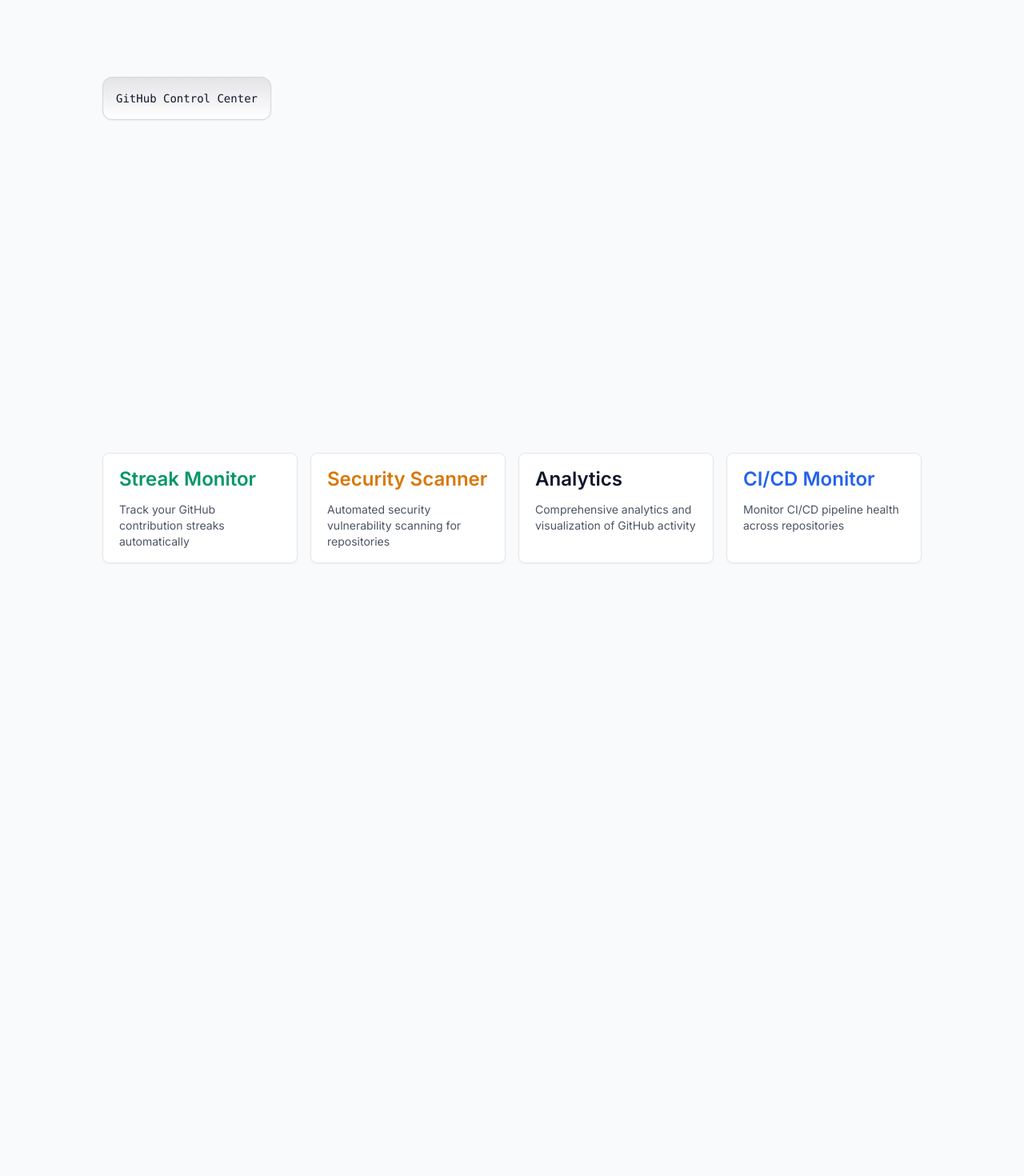
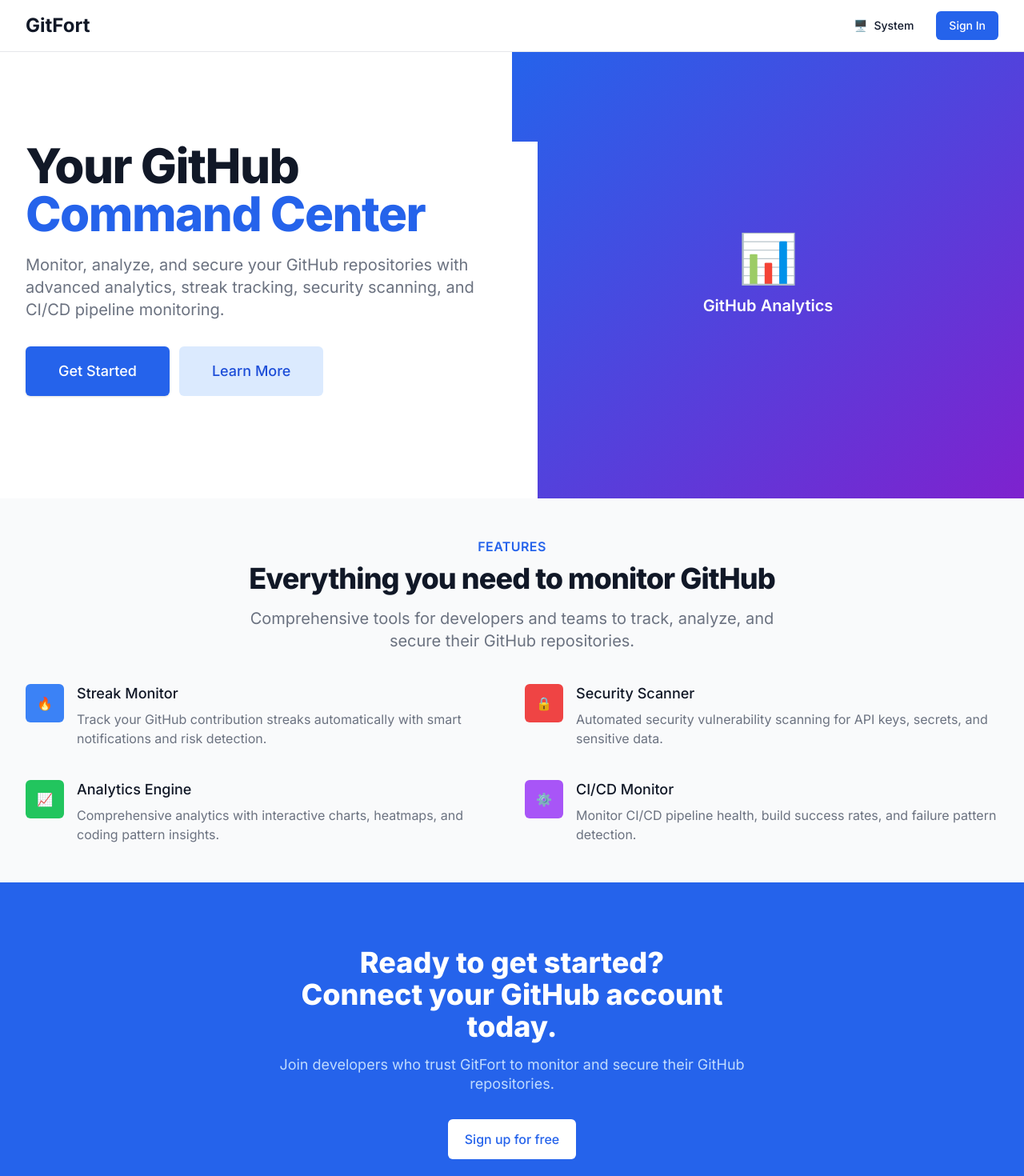
Before and after one commit to jinu721/gitfort, a Next.js app: page / in a window 1280 px wide. Shown: the top 1470 px of the page at 80% size. Before the commit the page ends 800 px from the top, so only its background shows below. Built offline with nearby package versions, Linux system fonts and the light colour scheme; no server answers.

Commit message:
feat(ui): redesign landing page with GitHub-themed professional layout and navigation

```diff
--- a/src/app/page.tsx
+++ b/src/app/page.tsx
@@ -1,55 +1,200 @@
+'use client'
+
+import Link from 'next/link'
+import { useSession } from 'next-auth/react'
+import { ThemeToggle } from '@/components/ui/theme-provider'
+
 export default function Home() {
+  const { data: session } = useSession()
+
   return (
-    <main className="flex min-h-screen flex-col items-center justify-between p-24 bg-gray-50 dark:bg-github-bg">
-      <div className="z-10 w-full max-w-5xl items-center justify-between font-mono text-sm lg:flex">
-        <p className="fixed left-0 top-0 flex w-full justify-center border-b border-gray-300 dark:border-github-border bg-gradient-to-b from-zinc-200 dark:from-github-surface pb-6 pt-8 backdrop-blur-2xl lg:static lg:w-auto lg:rounded-xl lg:border dashboard-card lg:p-4">
-          GitHub Control Center
+    <div className="min-h-screen bg-white dark:bg-gray-900">
+      {/* Navigation */}
+      <nav className="border-b border-gray-200 dark:border-gray-800">
+        <div className="max-w-7xl mx-auto px-4 sm:px-6 lg:px-8">
+          <div className="flex justify-between items-center h-16">
+            <div className="flex items-center">
+              <div className="flex-shrink-0">
+                <h1 className="text-2xl font-bold text-gray-900 dark:text-white">
+                  GitFort
+                </h1>
+              </div>
+            </div>
+            <div className="flex items-center space-x-4">
+              <ThemeToggle />
+              {session ? (
+                <Link
+                  href="/dashboard"
+                  className="bg-blue-600 hover:bg-blue-700 text-white px-4 py-2 rounded-md text-sm font-medium transition-colors"
+                >
+                  Go to Dashboard
+                </Link>
+              ) : (
+                <Link
+                  href="/auth/signin"
+                  className="bg-blue-600 hover:bg-blue-700 text-white px-4 py-2 rounded-md text-sm font-medium transition-colors"
+                >
+                  Sign In
+                </Link>
+              )}
+            </div>
+          </div>
+        </div>
+      </nav>
+
+      {/* Hero Section */}
+      <div className="relative overflow-hidden">
+        <div className="max-w-7xl mx-auto">
+          <div className="relative z-10 pb-8 bg-white dark:bg-gray-900 sm:pb-16 md:pb-20 lg:max-w-2xl lg:w-full lg:pb-28 xl:pb-32">
+            <main className="mt-10 mx-auto max-w-7xl px-4 sm:mt-12 sm:px-6 md:mt-16 lg:mt-20 lg:px-8 xl:mt-28">
+              <div className="sm:text-center lg:text-left">
+                <h1 className="text-4xl tracking-tight font-extrabold text-gray-900 dark:text-white sm:text-5xl md:text-6xl">
+                  <span className="block xl:inline">Your GitHub</span>{' '}
+                  <span className="block text-blue-600 xl:inline">Command Center</span>
+                </h1>
+                <p className="mt-3 text-base text-gray-500 dark:text-gray-400 sm:mt-5 sm:text-lg sm:max-w-xl sm:mx-auto md:mt-5 md:text-xl lg:mx-0">
+                  Monitor, analyze, and secure your GitHub repositories with advanced analytics,
+                  streak tracking, security scanning, and CI/CD pipeline monitoring.
+                </p>
+                <div className="mt-5 sm:mt-8 sm:flex sm:justify-center lg:justify-start">
+                  <div className="rounded-md shadow">
+                    {session ? (
+                      <Link
+                        href="/dashboard"
+                        className="w-full flex items-center justify-center px-8 py-3 border border-transparent text-base font-medium rounded-md text-white bg-blue-600 hover:bg-blue-700 md:py-4 md:text-lg md:px-10 transition-colors"
+                      >
+                        Open Dashboard
+                      </Link>
+                    ) : (
+                      <Link
+                        href="/auth/signin"
+                        className="w-full flex items-center justify-center px-8 py-3 border border-transparent text-base font-medium rounded-md text-white bg-blue-600 hover:bg-blue-700 md:py-4 md:text-lg md:px-10 transition-colors"
+                      >
+                        Get Started
+                      </Link>
+                    )}
+                  </div>
+                  <div className="mt-3 sm:mt-0 sm:ml-3">
+                    <a
+                      href="#features"
+                      className="w-full flex items-center justify-center px-8 py-3 border border-transparent text-base font-medium rounded-md text-blue-700 bg-blue-100 hover:bg-blue-200 dark:bg-blue-900 dark:text-blue-300 dark:hover:bg-blue-800 md:py-4 md:text-lg md:px-10 transition-colors"
+                    >
+                      Learn More
+                    </a>
+                  </div>
+                </div>
+              </div>
+            </main>
+          </div>
+        </div>
+        <div className="lg:absolute lg:inset-y-0 lg:right-0 lg:w-1/2">
+          <div className="h-56 w-full bg-gradient-to-br from-blue-600 to-purple-700 sm:h-72 md:h-96 lg:w-full lg:h-full flex items-center justify-center">
+            <div className="text-white text-center">
+              <div className="text-6xl mb-4">📊</div>
+              <div className="text-xl font-semibold">GitHub Analytics</div>
+            </div>
+          </div>
+        </div>
+      </div>
+
+      {/* Features Section */}
+      <div id="features" className="py-12 bg-gray-50 dark:bg-gray-800">
+        <div className="max-w-7xl mx-auto px-4 sm:px-6 lg:px-8">
+          <div className="lg:text-center">
+            <h2 className="text-base text-blue-600 font-semibold tracking-wide uppercase">Features</h2>
+            <p className="mt-2 text-3xl leading-8 font-extrabold tracking-tight text-gray-900 dark:text-white sm:text-4xl">
+              Everything you need to monitor GitHub
+            </p>
+            <p className="mt-4 max-w-2xl text-xl text-gray-500 dark:text-gray-400 lg:mx-auto">
+              Comprehensive tools for developers and teams to track, analyze, and secure their GitHub repositories.
             </p>
           </div>
 
-      <div className="relative flex place-items-center before:absolute before:h-[300px] before:w-full sm:before:w-[480px] before:-translate-x-1/2 before:rounded-full before:bg-gradient-radial before:from-white before:to-transparent before:blur-2xl before:content-[''] after:absolute after:-z-20 after:h-[180px] after:w-full sm:after:w-[240px] after:translate-x-1/3 after:bg-gradient-conic after:from-sky-200 after:via-blue-200 after:blur-2xl after:content-[''] before:dark:bg-gradient-to-br before:dark:from-transparent before:dark:to-blue-700 before:dark:opacity-10 after:dark:from-sky-900 after:dark:via-[#0141ff] after:dark:opacity-40 before:lg:h-[360px] z-[-1]">
-        <h1 className="text-4xl font-bold text-gray-900 dark:text-github-text">
-          Personal GitHub Control Center
-        </h1>
+          <div className="mt-10">
+            <div className="space-y-10 md:space-y-0 md:grid md:grid-cols-2 md:gap-x-8 md:gap-y-10">
+              <div className="relative">
+                <div className="absolute flex items-center justify-center h-12 w-12 rounded-md bg-blue-500 text-white">
+                  🔥
                 </div>
-
-      <div className="mb-32 grid text-center lg:mb-0 lg:w-full lg:max-w-5xl lg:grid-cols-4 lg:text-left gap-4">
-        <div className="dashboard-card group px-5 py-4 transition-colors hover:border-dashboard-primary hover:bg-gray-50 dark:hover:bg-github-surface">
-          <h2 className="mb-3 text-2xl font-semibold text-dashboard-success">
-            Streak Monitor
-          </h2>
-          <p className="m-0 max-w-[30ch] text-sm text-gray-600 dark:text-github-muted">
-            Track your GitHub contribution streaks automatically
+                <p className="ml-16 text-lg leading-6 font-medium text-gray-900 dark:text-white">Streak Monitor</p>
+                <p className="mt-2 ml-16 text-base text-gray-500 dark:text-gray-400">
+                  Track your GitHub contribution streaks automatically with smart notifications and risk detection.
                 </p>
               </div>
 
-        <div className="dashboard-card group px-5 py-4 transition-colors hover:border-dashboard-warning hover:bg-gray-50 dark:hover:bg-github-surface">
-          <h2 className="mb-3 text-2xl font-semibold text-dashboard-warning">
-            Security Scanner
-          </h2>
-          <p className="m-0 max-w-[30ch] text-sm text-gray-600 dark:text-github-muted">
-            Automated security vulnerability scanning for repositories
+              <div className="relative">
+                <div className="absolute flex items-center justify-center h-12 w-12 rounded-md bg-red-500 text-white">
+                  🔒
+                </div>
+                <p className="ml-16 text-lg leading-6 font-medium text-gray-900 dark:text-white">Security Scanner</p>
+                <p className="mt-2 ml-16 text-base text-gray-500 dark:text-gray-400">
+                  Automated security vulnerability scanning for API keys, secrets, and sensitive data.
                 </p>
               </div>
 
-        <div className="dashboard-card group px-5 py-4 transition-colors hover:border-dashboard-info hover:bg-gray-50 dark:hover:bg-github-surface">
-          <h2 className="mb-3 text-2xl font-semibold text-dashboard-info">
-            Analytics
-          </h2>
-          <p className="m-0 max-w-[30ch] text-sm text-gray-600 dark:text-github-muted">
-            Comprehensive analytics and visualization of GitHub activity
+              <div className="relative">
+                <div className="absolute flex items-center justify-center h-12 w-12 rounded-md bg-green-500 text-white">
+                  📈
+                </div>
+                <p className="ml-16 text-lg leading-6 font-medium text-gray-900 dark:text-white">Analytics Engine</p>
+                <p className="mt-2 ml-16 text-base text-gray-500 dark:text-gray-400">
+                  Comprehensive analytics with interactive charts, heatmaps, and coding pattern insights.
                 </p>
               </div>
 
-        <div className="dashboard-card group px-5 py-4 transition-colors hover:border-dashboard-primary hover:bg-gray-50 dark:hover:bg-github-surface">
-          <h2 className="mb-3 text-2xl font-semibold text-dashboard-primary">
-            CI/CD Monitor
-          </h2>
-          <p className="m-0 max-w-[30ch] text-sm text-gray-600 dark:text-github-muted">
-            Monitor CI/CD pipeline health across repositories
+              <div className="relative">
+                <div className="absolute flex items-center justify-center h-12 w-12 rounded-md bg-purple-500 text-white">
+                  ⚙️
+                </div>
+                <p className="ml-16 text-lg leading-6 font-medium text-gray-900 dark:text-white">CI/CD Monitor</p>
+                <p className="mt-2 ml-16 text-base text-gray-500 dark:text-gray-400">
+                  Monitor CI/CD pipeline health, build success rates, and failure pattern detection.
                 </p>
               </div>
             </div>
-    </main>
-  );
+          </div>
+        </div>
+      </div>
+
+      {/* CTA Section */}
+      <div className="bg-blue-600">
+        <div className="max-w-2xl mx-auto text-center py-16 px-4 sm:py-20 sm:px-6 lg:px-8">
+          <h2 className="text-3xl font-extrabold text-white sm:text-4xl">
+            <span className="block">Ready to get started?</span>
+            <span className="block">Connect your GitHub account today.</span>
+          </h2>
+          <p className="mt-4 text-lg leading-6 text-blue-200">
+            Join developers who trust GitFort to monitor and secure their GitHub repositories.
+          </p>
+          {!session && (
+            <Link
+              href="/auth/signin"
+              className="mt-8 w-full inline-flex items-center justify-center px-5 py-3 border border-transparent text-base font-medium rounded-md text-blue-600 bg-white hover:bg-blue-50 sm:w-auto transition-colors"
+            >
+              Sign up for free
+            </Link>
+          )}
+        </div>
+      </div>
+
+      {/* Footer */}
+      <footer className="bg-white dark:bg-gray-900">
+        <div className="max-w-7xl mx-auto py-12 px-4 sm:px-6 md:flex md:items-center md:justify-between lg:px-8">
+          <div className="flex justify-center space-x-6 md:order-2">
+            <a href="#" className="text-gray-400 hover:text-gray-500">
+              <span className="sr-only">GitHub</span>
+              <svg className="h-6 w-6" fill="currentColor" viewBox="0 0 24 24">
+                <path fillRule="evenodd" d="M12 2C6.477 2 2 6.484 2 12.017c0 4.425 2.865 8.18 6.839 9.504.5.092.682-.217.682-.483 0-.237-.008-.868-.013-1.703-2.782.605-3.369-1.343-3.369-1.343-.454-1.158-1.11-1.466-1.11-1.466-.908-.62.069-.608.069-.608 1.003.07 1.531 1.032 1.531 1.032.892 1.53 2.341 1.088 2.91.832.092-.647.35-1.088.636-1.338-2.22-.253-4.555-1.113-4.555-4.951 0-1.093.39-1.988 1.029-2.688-.103-.253-.446-1.272.098-2.65 0 0 .84-.27 2.75 1.026A9.564 9.564 0 0112 6.844c.85.004 1.705.115 2.504.337 1.909-1.296 2.747-1.027 2.747-1.027.546 1.379.202 2.398.1 2.651.64.7 1.028 1.595 1.028 2.688 0 3.848-2.339 4.695-4.566 4.943.359.309.678.92.678 1.855 0 1.338-.012 2.419-.012 2.747 0 .268.18.58.688.482A10.019 10.019 0 0022 12.017C22 6.484 17.522 2 12 2z" clipRule="evenodd" />
+              </svg>
+            </a>
+          </div>
+          <div className="mt-8 md:mt-0 md:order-1">
+            <p className="text-center text-base text-gray-400">
+              &copy; 2024 GitFort. Built for developers, by developers.
+            </p>
+          </div>
+        </div>
+      </footer>
+    </div>
+  )
 }
```
Lines whose indentation alone changed are shown as unchanged.
